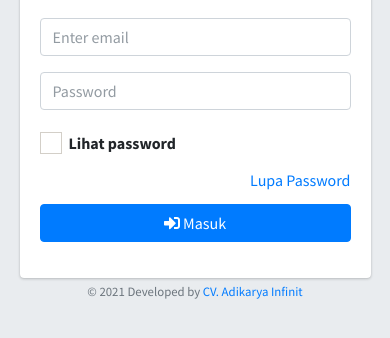
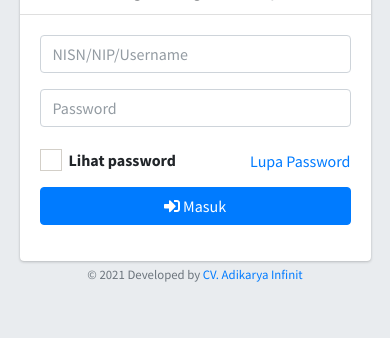
Before and after one commit to iseplutpinur/sikk-learning, a CodeIgniter app: page /clc-keuangan/index.php/login/index in a window 390 px wide. Shown: the part 327-665 px from the top of the page. Run offline with CodeIgniter, Linux system fonts and the light colour scheme; some libraries are stand-ins or nearby versions.

Commit message:
Update login

```diff
--- a/application/config/plugins.php
+++ b/application/config/plugins.php
@@ -2,6 +2,7 @@
 defined('BASEPATH') or exit('No direct script access allowed');
 $config['datatables'] = [
 	'scripts' => [
+		'assets/plugins/datatables/jquery.dataTables.min.js',
 		'assets/plugins/datatables/jquery.dataTables.min.js',
 		'assets/plugins/datatables-bs4/js/dataTables.bootstrap4.min.js',
 		'assets/plugins/datatables-responsive/js/dataTables.responsive.min.js',
--- a/application/views/templates/login-1.php
+++ b/application/views/templates/login-1.php
@@ -45,24 +45,20 @@
       <div class="card-body">
         <form action="" method="post" id="form-login">
           <div class="form-group">
-            <input type="text" name="email" class="form-control" id="email" placeholder="Enter email">
+            <input type="text" name="email" class="form-control" id="email" placeholder="NISN/NIP/Username">
           </div>
           <div class="form-group">
             <input type="password" name="password" class="form-control" id="password" placeholder="Password">
           </div>
-          <div class="row">
-            <div class="col-md-6">
+          <div class="d-flex justify-content-between">
             <div class="icheck-primary">
               <input type="checkbox" id="password-visibility">
               <label for="password-visibility">
                 Lihat password
               </label>
             </div>
-            </div>
-            <div class="col-md-6">
             <div class="icheck-primary">
               <a href="<?= base_url() ?>lupaPassword" style="text-align: right; float: right;">Lupa Password</a>
-              </div>
             </div>
           </div>
         </form>
```
Also changed, not shown: assets/template/dist/js/adminlteLogin.min.js. Lines whose indentation alone changed are shown as unchanged.
